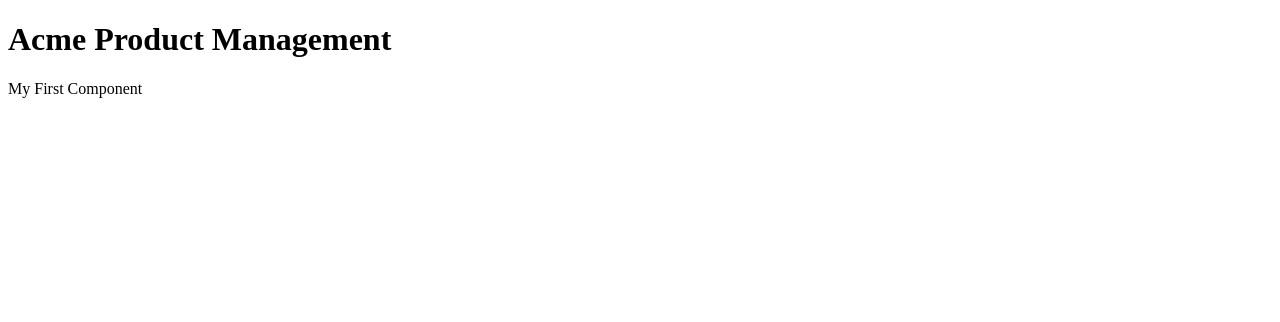
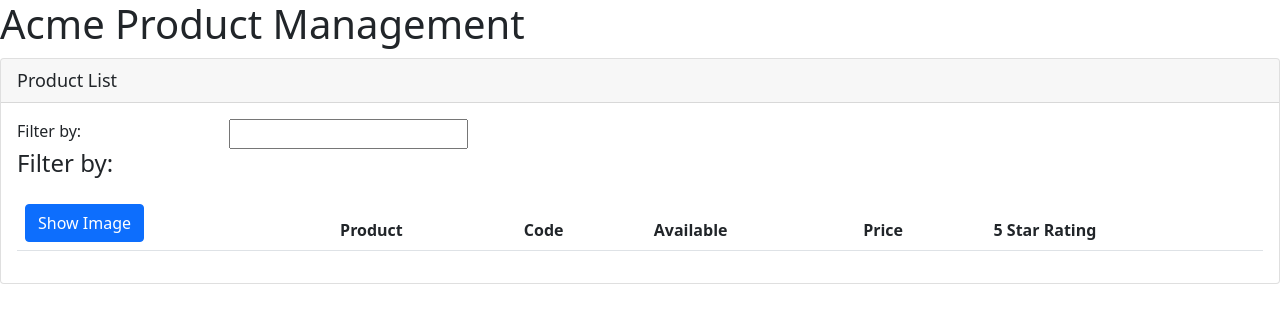
Before and after one commit to CubicleJockey/PluralSight-Angular, an Angular app in the folder apm-sample-app/: page / in a window 1280 px wide. Shown: the top 322 px of the page. Built offline with nearby package versions, Linux system fonts and the light colour scheme.

Commit message:
Wired ProductsComponent to AppModule

```diff
--- a/apm-sample-app/src/app/app.component.ts
+++ b/apm-sample-app/src/app/app.component.ts
@@ -5,7 +5,7 @@ import { Component } from "@angular/core";
   ,template: `
     <div>
       <h1>{{pageTitle}}</h1>
-      <div>My First Component</div>
+      <pm-products></pm-products>
     </div>
   `
 })
--- a/apm-sample-app/src/app/app.module.ts
+++ b/apm-sample-app/src/app/app.module.ts
@@ -2,10 +2,12 @@ import { NgModule } from '@angular/core';
 import { BrowserModule } from '@angular/platform-browser';
 
 import { AppComponent } from './app.component';
+import { ProductListComponent } from './products/product-list.component'
 
 @NgModule({
   declarations: [
-    AppComponent
+     AppComponent
+    ,ProductListComponent
   ],
   imports: [
     BrowserModule //Needed so that app runs correctly within a browser.
--- /dev/null
+++ b/apm-sample-app/src/app/products/product-list.component.html
@@ -0,0 +1,37 @@
+<div class="card">
+    <div class="card-header">
+        Product List
+    </div>
+    <div class="card-body">
+        <div class="row">
+            <div class="col-md-2">Filter by:</div>
+            <div class="col-md-4">
+                <input type="text" />
+            </div>
+        </div>
+        <div class="row">
+            <div class="col-md-6">
+                <h4>Filter by:</h4>
+            </div>
+        </div>
+        <div class="table-responsive">
+            <table class="table">
+                <thead>
+                    <tr>
+                        <th>
+                            <button class="btn btn-primary">Show Image</button>
+                        </th>
+                        <th>Product</th>
+                        <th>Code</th>
+                        <th>Available</th>
+                        <th>Price</th>
+                        <th>5 Star Rating</th>
+                    </tr>
+                </thead>
+                <tbody>
+
+                </tbody>
+            </table>
+        </div>
+    </div>
+</div>
--- /dev/null
+++ b/apm-sample-app/src/app/products/product-list.component.ts
@@ -0,0 +1,9 @@
+import { Component } from '@angular/core';
+
+@Component({
+      selector: 'pm-products'
+    , templateUrl: './product-list.component.html'
+})
+export class ProductListComponent{
+    pageTitle: string = 'Product List';
+}
--- a/apm-sample-app/src/styles.css
+++ b/apm-sample-app/src/styles.css
@@ -1 +1,22 @@
 /* You can add global styles to this file, and also import other style files */
+@import '../node_modules/bootstrap/dist/css/bootstrap.min.css';
+@import '../node_modules/font-awesome/css/font-awesome.min.css';
+
+div.card-header {
+    font-size: large;
+}
+
+div.card {
+    margin-top: 10px
+}
+
+.table {
+    margin-top: 10px
+}
+
+a {
+    text-decoration: none;
+}
+a:hover {
+    text-decoration: underline;
+}
```
